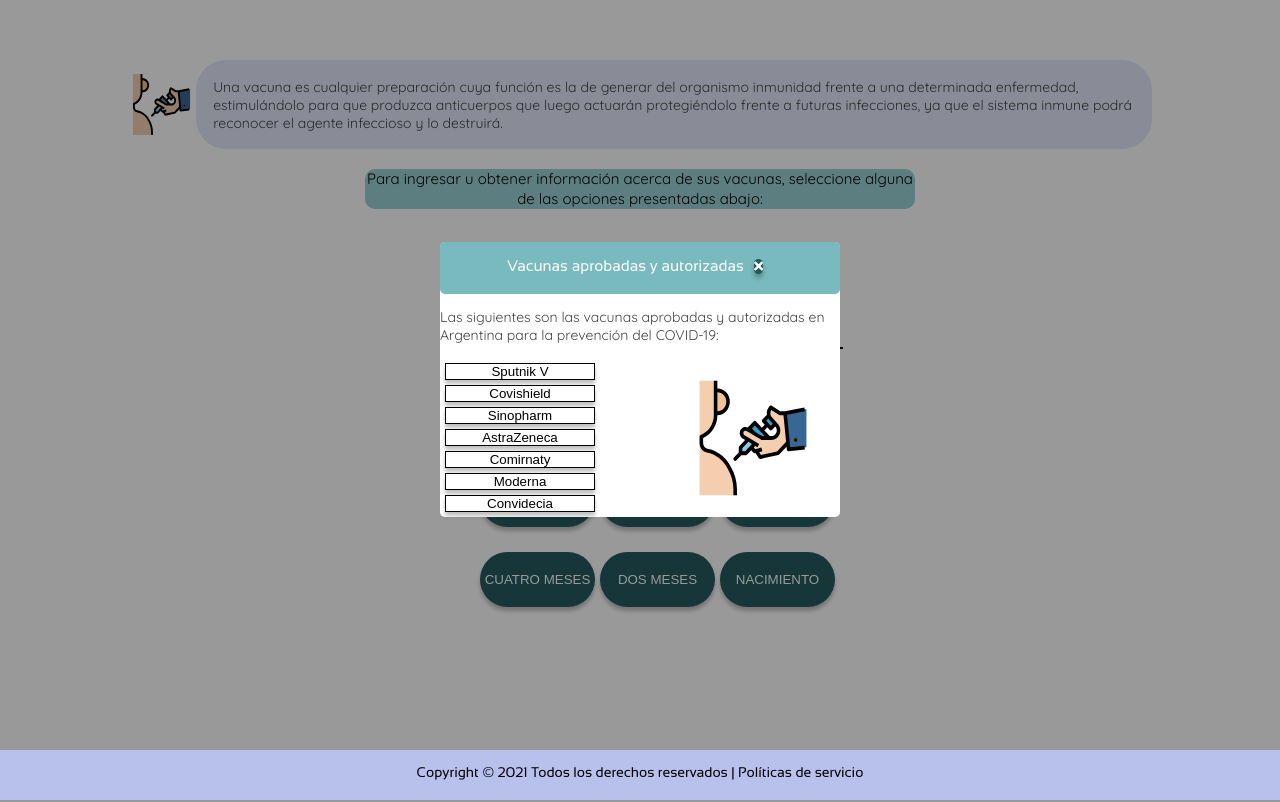
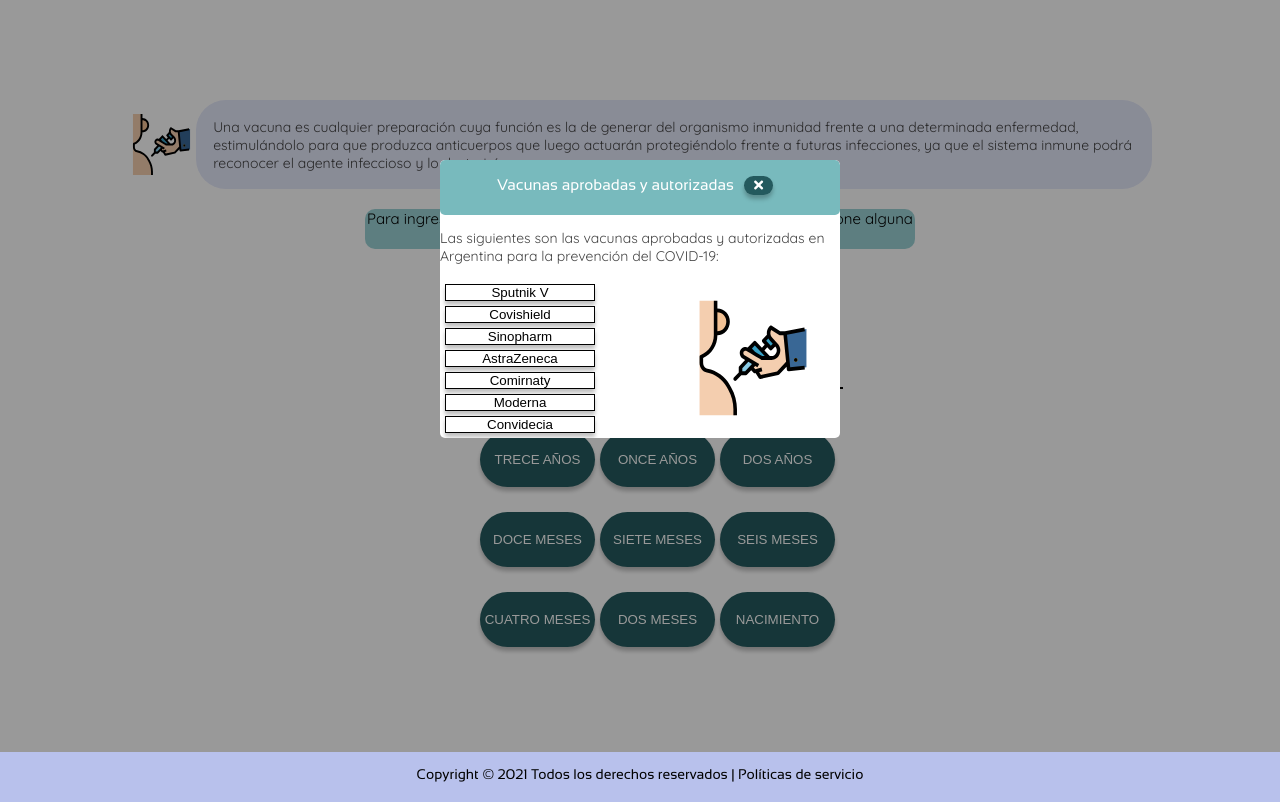
Before and after one commit to olimpiadainformatica/olimpiadainformatica.github.io, a PHP site: page /vacunas.php in a window 1280 px wide, after a click on "COVID-19". Run offline with PHP 8.4, Linux system fonts and the light colour scheme; some libraries are stand-ins or nearby versions; some web fonts are replaced; grey boxes are pictures that could not be loaded.

Commit message:
Cambios visuales, readaptación de tamaños en página vacunas

```diff
--- a/style/ayuda.css
+++ b/style/ayuda.css
@@ -1,6 +1,6 @@
 main{
     width: 80%;
-    margin: 80px auto 0 auto;
+    margin: 80px auto 40px auto;
 }
 
 h1{
--- a/style/header-footer.css
+++ b/style/header-footer.css
@@ -53,7 +53,7 @@
 footer{
     position: relative;
     width: 100%;
-    margin: 5% 0 0 0;
+    margin: 0 0 0 0;
     background-color: var(--header_color);
     height: 10px;
     min-height: 50px;
--- a/style/recuperar.css
+++ b/style/recuperar.css
@@ -28,7 +28,7 @@
 #recover_form{
     display: grid;
     grid-template-columns: 1fr;
-    grid-template-rows: repeat(5, 1fr);
+    grid-template-rows: repeat(6, 1fr);
     padding: 0 40px 0 40px;
 }
 
--- a/style/tipos_enfermedades.css
+++ b/style/tipos_enfermedades.css
@@ -29,7 +29,7 @@
     display: grid;
     grid-template-columns: repeat(auto-fit, 200px);
     gap: 20px 20px;
-    margin: auto;
+    margin: 0 auto 40px auto;
     justify-content: center;
 }
 
@@ -41,7 +41,7 @@
     background-color: var(--blue);
     color: white;
     padding: 20% 0 20% 0;
-    margin: 0;
+    margin: 0 0 0 0;
     text-align: center;
     border-radius: 15px;
 }
--- a/style/user_index.css
+++ b/style/user_index.css
@@ -30,7 +30,7 @@
     grid-template-rows: 1fr 1fr 1fr;
     gap: 40px 20px;
     padding: 20px;
-    margin: 0 auto 0 auto;
+    margin: 0 auto 100px auto;
 }
 
 .item_container{
--- a/style/vacunas.css
+++ b/style/vacunas.css
@@ -1,6 +1,10 @@
+body{
+  position: relative;
+}
+
 main {
   width: 80%;
-  margin: 60px auto 0 auto;
+  margin: 100px auto 0 auto;
 }
 
 #info_text {
@@ -9,6 +13,7 @@
   margin: 0 auto 20px 0;
   align-items: center;
 }
+
 #info_text p {
   width: 100%;
   background-color: #e4e8fa;
@@ -69,7 +74,7 @@
   display: grid;
   grid-template-columns: repeat(auto-fit, 100px);
   gap: 20px 20px;
-  margin: auto;
+  margin: auto auto 100px auto;
   justify-content: center;
 }
 
@@ -104,7 +109,7 @@
 	top: 0;
 	left: 0;
 	width: 100vw;
-	height: 100vh;
+	height: 100%;
 	background-color: black;
 	opacity: 40%;
 	display: none;
@@ -112,8 +117,10 @@
 
 .pop-up {
 	display: none;
+  top: 20%;
 	background-color: white;
 	position: absolute;
+  overflow-x: hidden;
 }
 
 .pop-up header {
@@ -131,11 +138,12 @@
 .pop-up, .pop-up header {
 	width: 400px;
 	border-radius: 5px;
+  z-index: 0;
 }
 
 .btn-cerrar-popup {
 	width: auto !important;
-	padding: 0 !important;
+	padding: 2px 10px !important;
 }
 
 #covid-19 button:not(.btn-cerrar-popup){
```
Also changed, not shown: style/datos_clinicos.css (+5 -3 lines).
